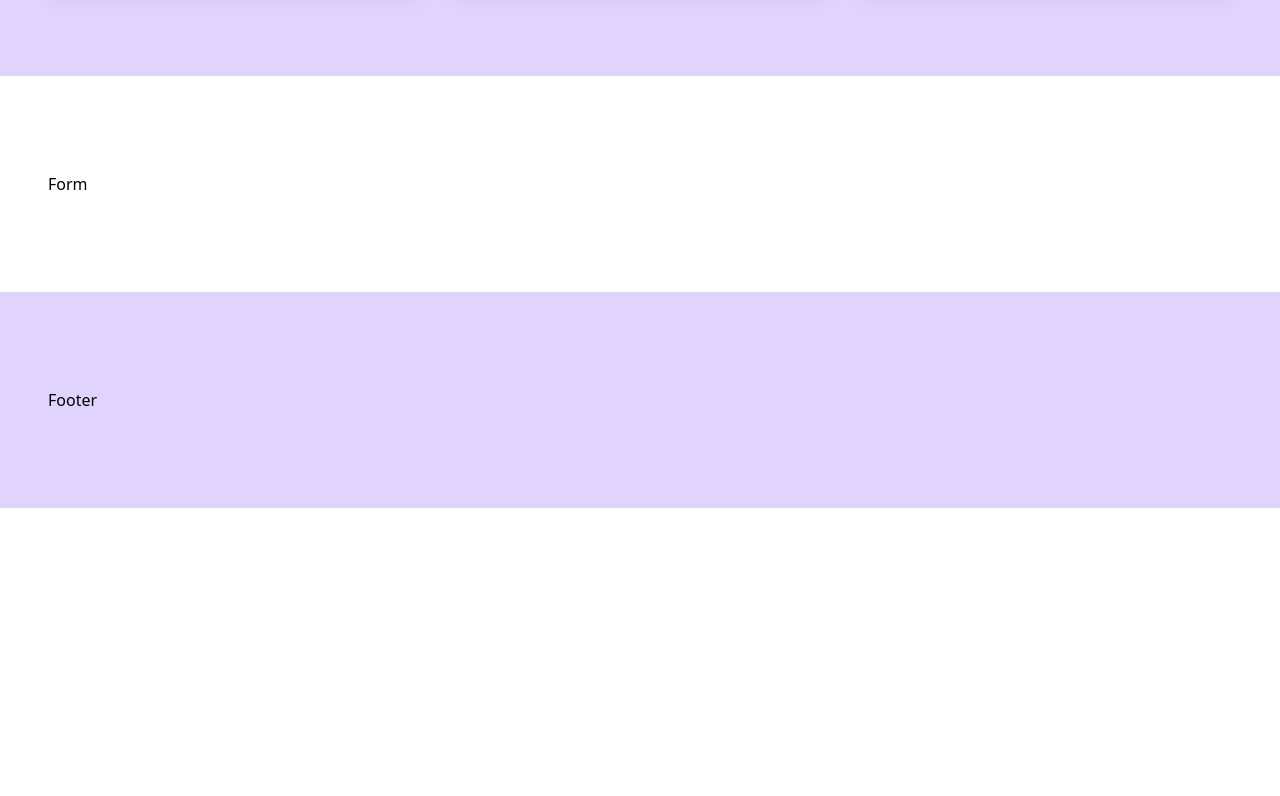
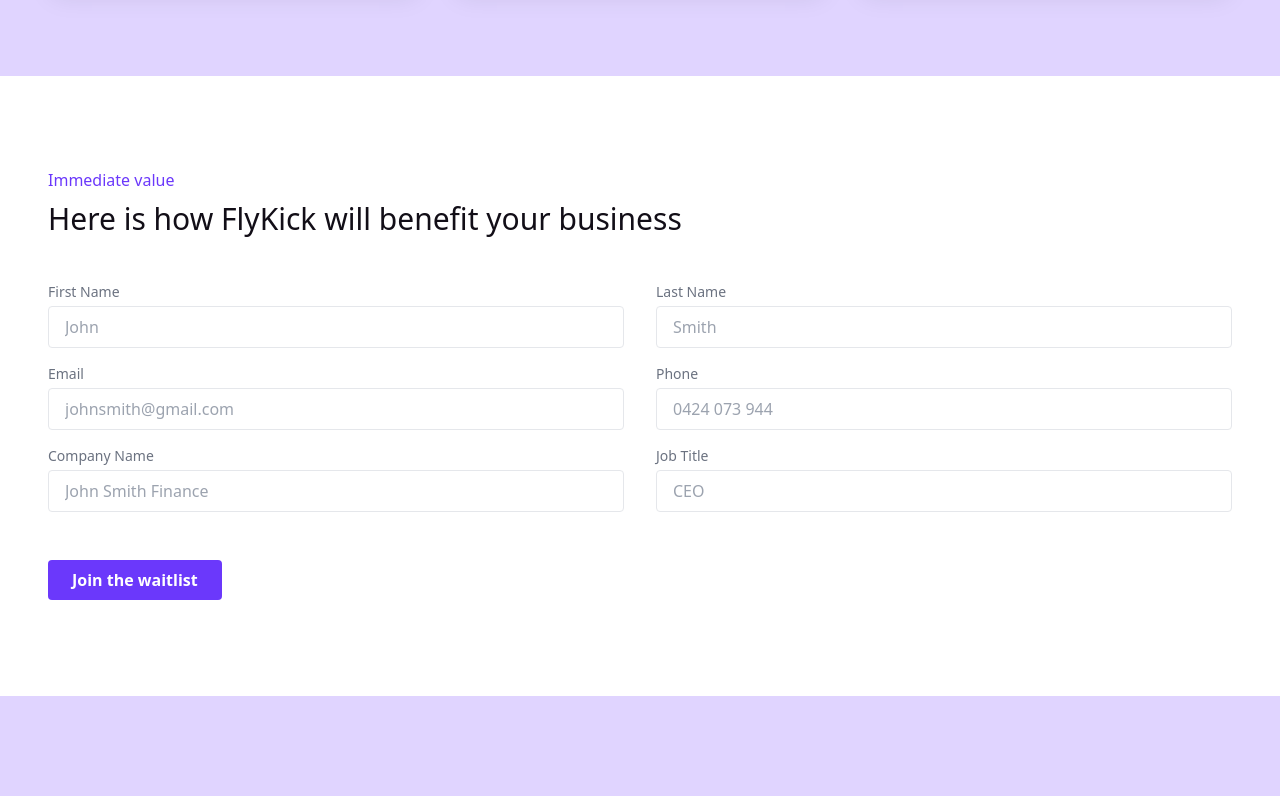
Before and after one commit to arjunp8822/flykick, a React (Vite) app in the folder frontend/: page / in a window 1280 px wide. Shown: the part 3713-4509 px from the top of the page. Before the commit the page ends 4221 px from the top, so only its background shows below. Built offline with nearby package versions, Linux system fonts and the light colour scheme.

Commit message:
added form

```diff
--- a/frontend/src/components/Form.jsx
+++ b/frontend/src/components/Form.jsx
@@ -1,7 +1,151 @@
-import React from "react";
+import React, { useRef, useState } from "react";
+import emailjs from "@emailjs/browser";
 
 const Form = () => {
-  return <div>Form</div>;
+  const form = useRef();
+
+  const [submitState, setSubmitState] = useState(false);
+
+  const submitHandler = async (e) => {
+    e.preventDefault();
+    try {
+      const response = await emailjs.sendForm(
+        "service_mmx23ii",
+        "template_rer61k9",
+        form.current,
+        "twcfsdyMRI2RLLHE1"
+      );
+      document.form.reset();
+      setSubmitState(true);
+      console.log(response);
+    } catch (e) {
+      console.log(e);
+    }
+  };
+  return (
+    <div>
+      <h5 className="mb-4 text-bg-cta font-medium">Immediate value</h5>
+      <h4 className="text-font-primary font-medium mb-8 md:mb-12">
+        Here is how FlyKick will benefit your business
+      </h4>
+      <form
+        className="flex flex-col gap-4"
+        id="onboard"
+        ref={form}
+        onSubmit={submitHandler}
+        name="form"
+      >
+        <div className="flex flex-col lg:flex-row gap-4 lg:gap-8">
+          <div className="flex flex-col gap-1 w-full">
+            <label for="first" className="text-gray-500 font-medium text-sm">
+              First Name
+            </label>
+            <input
+              type="text"
+              placeholder="John"
+              name="first"
+              id="first"
+              className="border rounded px-4 py-2"
+              required
+              min="2"
+              max="30"
+            />
+          </div>
+          <div className="flex flex-col gap-1 w-full">
+            <label for="last" className="text-gray-500 font-medium text-sm">
+              Last Name
+            </label>
+            <input
+              type="text"
+              placeholder="Smith"
+              name="last"
+              id="last"
+              className="border rounded px-4 py-2"
+              required
+              min="2"
+              max="30"
+            />
+          </div>
+        </div>
+
+        <div className="flex flex-col lg:flex-row gap-4 lg:gap-8">
+          <div className="flex flex-col gap-1 w-full">
+            <label for="email" className="text-gray-500 font-medium text-sm">
+              Email
+            </label>
+            <input
+              type="email"
+              placeholder="johnsmith@gmail.com"
+              name="email"
+              id="email"
+              className="border rounded px-4 py-2"
+              required
+              min="2"
+              max="30"
+            />
+          </div>
+          <div className="flex flex-col gap-1 w-full">
+            <label for="phone" className="text-gray-500 font-medium text-sm">
+              Phone
+            </label>
+            <input
+              type="text"
+              placeholder="0424 073 944"
+              name="phone"
+              id="phone"
+              className="border rounded px-4 py-2"
+              required
+              min="2"
+              max="30"
+            />
+          </div>
+        </div>
+
+        <div className="flex flex-col lg:flex-row gap-4 lg:gap-8">
+          <div className="flex flex-col gap-1 w-full">
+            <label for="company" className="text-gray-500 font-medium text-sm">
+              Company Name
+            </label>
+            <input
+              type="text"
+              placeholder="John Smith Finance"
+              name="company"
+              id="company"
+              className="border rounded px-4 py-2"
+              required
+              min="2"
+              max="30"
+            />
+          </div>
+          <div className="flex flex-col gap-1 w-full">
+            <label for="job" className="text-gray-500 font-medium text-sm">
+              Job Title
+            </label>
+            <input
+              type="text"
+              placeholder="CEO"
+              name="job"
+              id="job"
+              className="border rounded px-4 py-2"
+              required
+              min="2"
+              max="30"
+            />
+          </div>
+        </div>
+        {submitState && (
+          <button className="bg-bg-cta text-white w-fit mt-8">
+            Message sent
+          </button>
+        )}
+        {!submitState && (
+          <button className="bg-bg-cta text-white w-fit mt-8">
+            Join the waitlist
+          </button>
+        )}
+      </form>
+    </div>
+  );
 };
 
 export default Form;
--- a/frontend/src/components/ReviewCard.jsx
+++ b/frontend/src/components/ReviewCard.jsx
@@ -4,12 +4,12 @@
 const ReviewCard = (props) => {
   return (
     <div className="flex flex-col gap-2 shadow-xl px-4 py-8 rounded justify-between bg-white">
-      <div className="flex justify-between items-center h-16">
+      <div className="flex justify-between items-center mb-4">
         <h5 className="font-medium text-cta">{props.company}</h5>
         <img
           src={props.img}
           alt="Logo"
-          className="w-12 rounded-full object-cover"
+          className="w-12 h-12 rounded-full object-cover"
         />
       </div>
       <p className="text-font-secondary h-32 text-sm">{props.review}</p>
--- /dev/null
+++ b/package.json
@@ -0,0 +1,5 @@
+{
+  "dependencies": {
+    "@emailjs/browser": "^3.11.0"
+  }
+}
```
Also changed, not shown: 1 other file (tests, documents, lock files or other folders).
